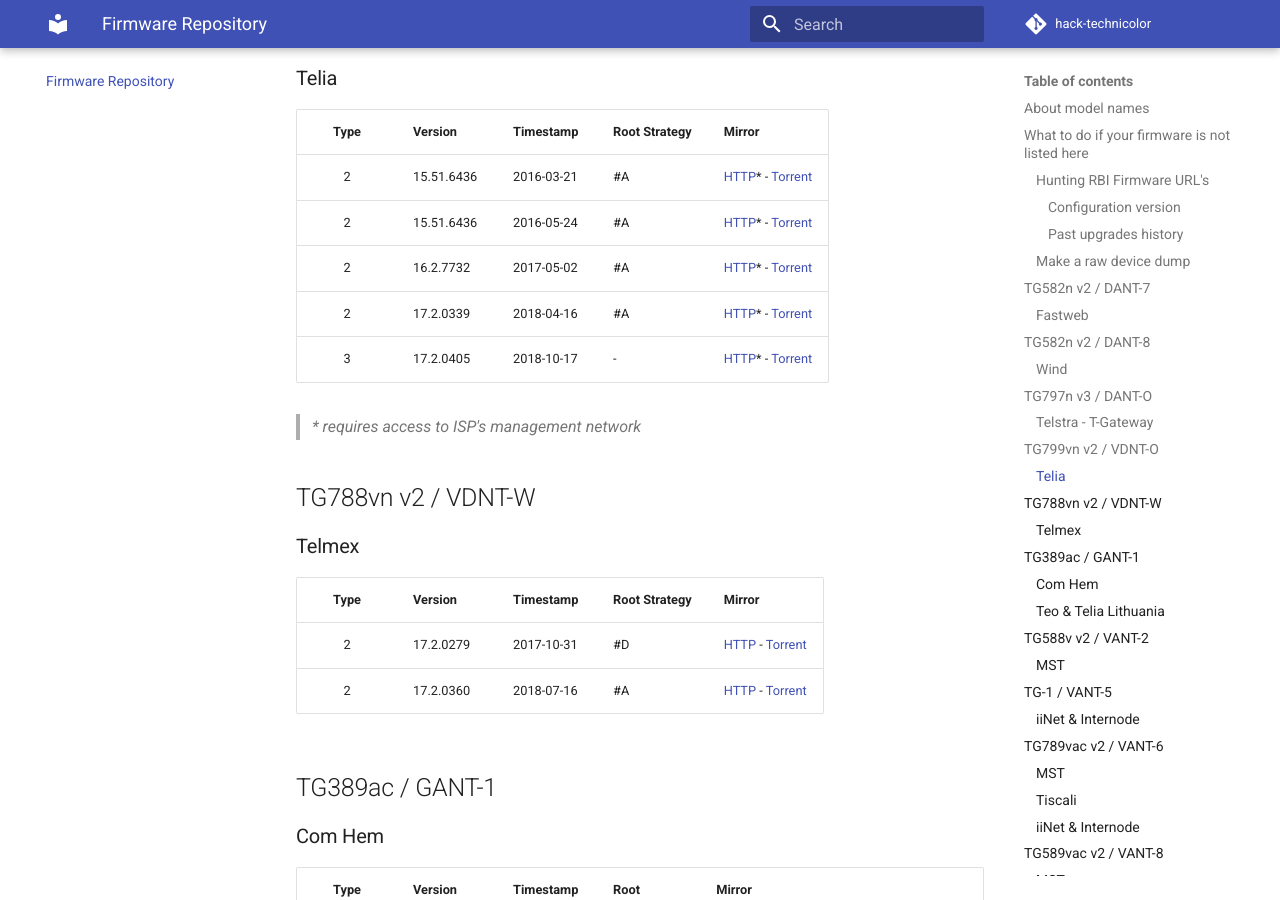
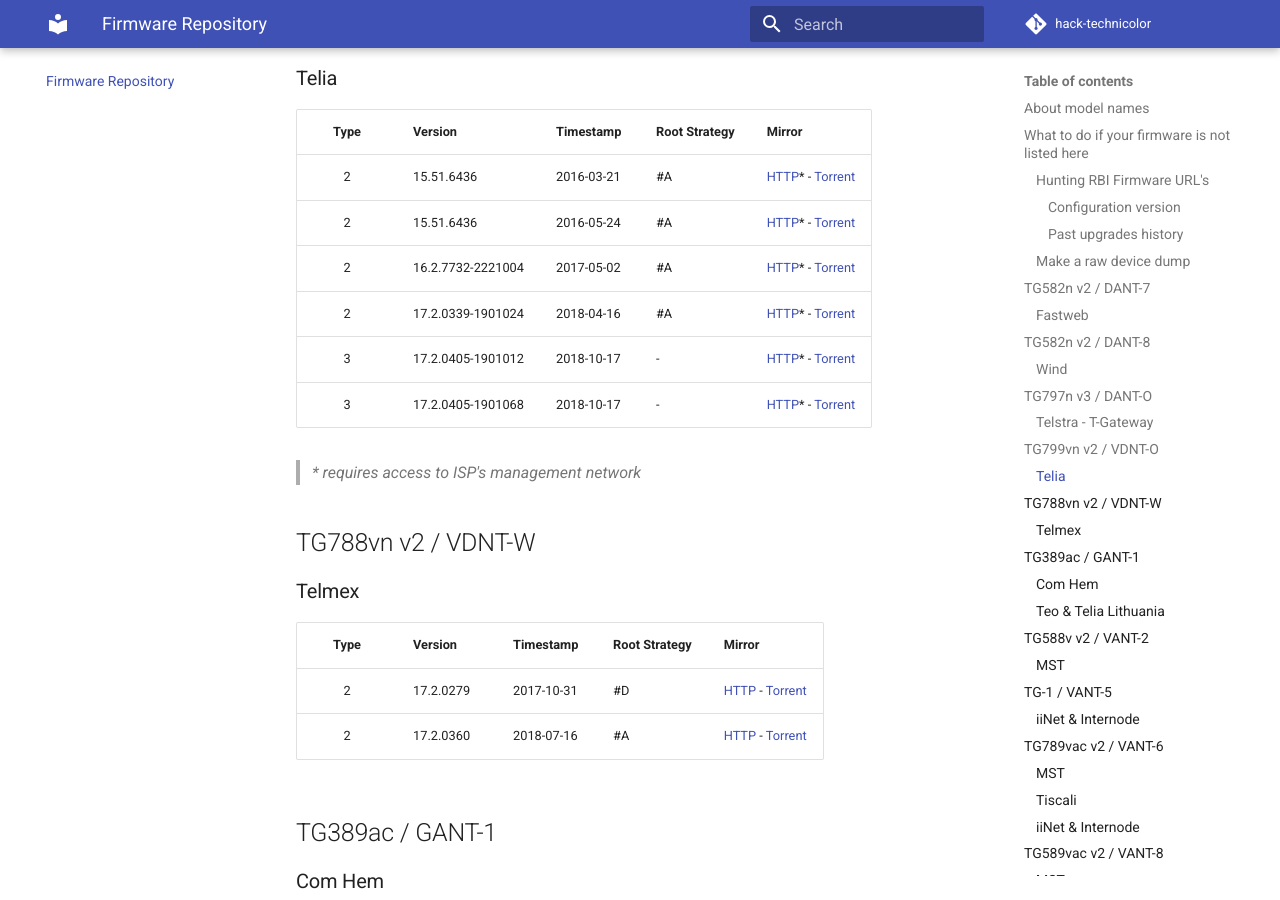
Before and after one commit to hack-technicolor/hack-technicolor, an MkDocs documentation site: the page built from docs/Repository.md, in a window 1280 px wide and 900 px high, scrolled down 3825 px. Built offline with MkDocs 1.6.1 and Material for MkDocs 9.7.7, drawn with Linux system fonts in a browser that asks for light colours; comment, search, counter and statistics services are not loaded.

Commit message:
vdnt-o: added torrent url

```diff
--- a/docs/Repository.md
+++ b/docs/Repository.md
@@ -117,13 +117,14 @@
 
 ### Telia
 
-| Type   | Version          | Timestamp  | Root Strategy | Mirror |
-|:------:|:-----------------|:-----------|:--------------|:-------|
-| 2      | 15.51.6436       | 2016-03-21 | #A            | [HTTP](http://131.116.22.230/15516436o1361004closed.rbi)* - [Torrent](https://github.com/hack-technicolor/hack-technicolor/blob/master/torrents/vdnt-o/15516436o1361004closed.rbi.torrent?raw=true) |
-| 2      | 15.51.6436       | 2016-05-24 | #A            | [HTTP](http://131.116.22.230/15516436o1361005closed.rbi)* - [Torrent](https://github.com/hack-technicolor/hack-technicolor/blob/master/torrents/vdnt-o/15516436o1361005closed.rbi.torrent?raw=true) |
-| 2      | 16.2.7732        | 2017-05-02 | #A            | [HTTP](http://131.116.22.230/1627732o2221004closed.rbi)* - [Torrent](https://github.com/hack-technicolor/hack-technicolor/blob/master/torrents/vdnt-o/1627732o2221004closed.rbi.torrent?raw=true) |
-| 2      | 17.2.0339        | 2018-04-16 | #A            | [HTTP](http://131.116.22.230/172339o1901024closed.rbi)* - [Torrent](https://github.com/hack-technicolor/hack-technicolor/blob/master/torrents/vdnt-o/172339o1901024closed.rbi.torrent?raw=true) |
-| 3      | 17.2.0405        | 2018-10-17 | -             | [HTTP](http://131.116.22.230/1720405o1901012closed.rbi)* - [Torrent](https://github.com/hack-technicolor/hack-technicolor/blob/master/torrents/vdnt-o/1720405o1901012closed.rbi.torrent?raw=true) |
+| Type   | Version           | Timestamp  | Root Strategy | Mirror |
+|:------:|:----------------- |:-----------|:--------------|:-------|
+| 2      | 15.51.6436        | 2016-03-21 | #A            | [HTTP](http://131.116.22.230/15516436o1361004closed.rbi)* - [Torrent](https://github.com/hack-technicolor/hack-technicolor/blob/master/torrents/vdnt-o/15516436o1361004closed.rbi.torrent?raw=true) |
+| 2      | 15.51.6436        | 2016-05-24 | #A            | [HTTP](http://131.116.22.230/15516436o1361005closed.rbi)* - [Torrent](https://github.com/hack-technicolor/hack-technicolor/blob/master/torrents/vdnt-o/15516436o1361005closed.rbi.torrent?raw=true) |
+| 2      | 16.2.7732-2221004 | 2017-05-02 | #A            | [HTTP](http://131.116.22.230/1627732o2221004closed.rbi)* - [Torrent](https://github.com/hack-technicolor/hack-technicolor/blob/master/torrents/vdnt-o/1627732o2221004closed.rbi.torrent?raw=true) |
+| 2      | 17.2.0339-1901024 | 2018-04-16 | #A            | [HTTP](http://131.116.22.230/172339o1901024closed.rbi)* - [Torrent](https://github.com/hack-technicolor/hack-technicolor/blob/master/torrents/vdnt-o/172339o1901024closed.rbi.torrent?raw=true) |
+| 3      | 17.2.0405-1901012 | 2018-10-17 | -             | [HTTP](http://131.116.22.230/1720405o1901012closed.rbi)* - [Torrent](https://github.com/hack-technicolor/hack-technicolor/blob/master/torrents/vdnt-o/1720405o1901012closed.rbi.torrent?raw=true) |
+| 3      | 17.2.0405-1901068 | 2018-10-17 | -             | [HTTP](http://131.116.22.230/1720405o1901068closed.rbi)* - [Torrent](https://github.com/hack-technicolor/hack-technicolor/blob/master/torrents/vdnt-o/1720405o1901068closed.rbi.torrent?raw=true) |
 
 > *\* requires access to ISP's management network*
 
```
